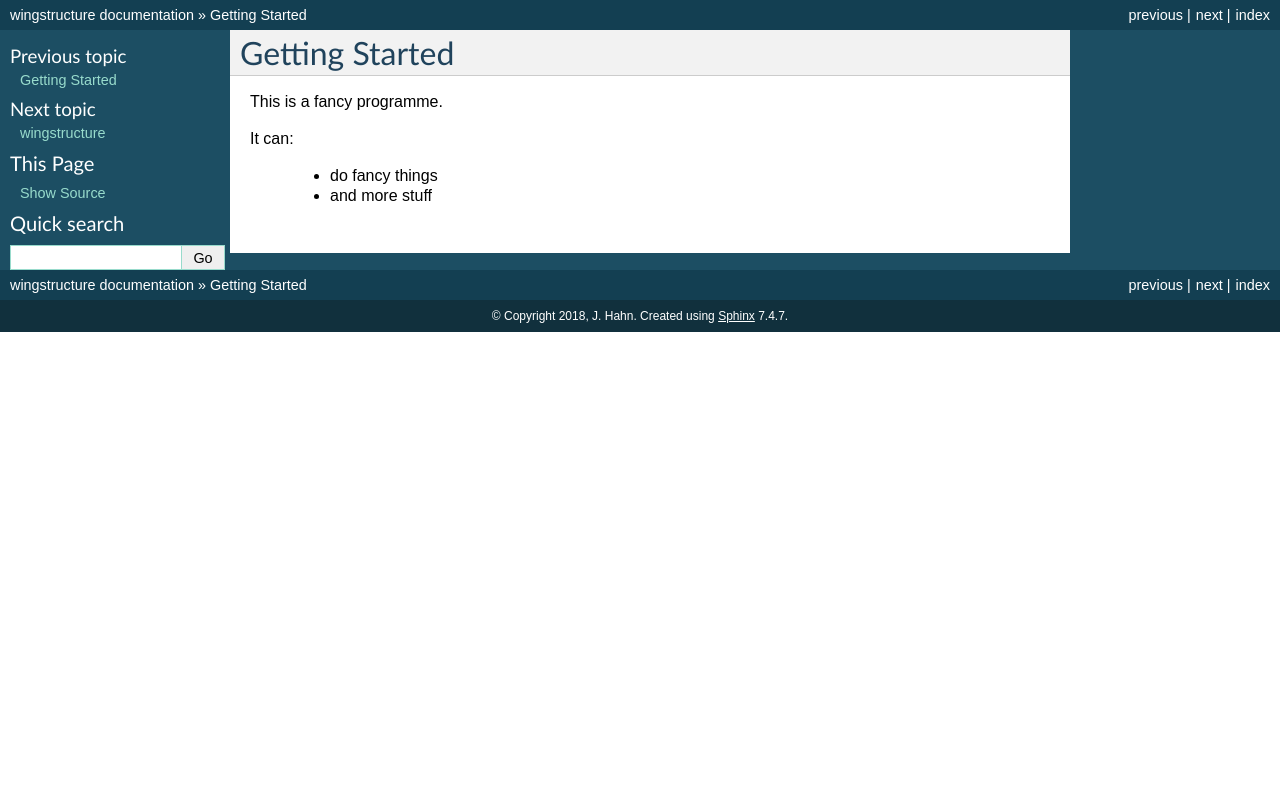
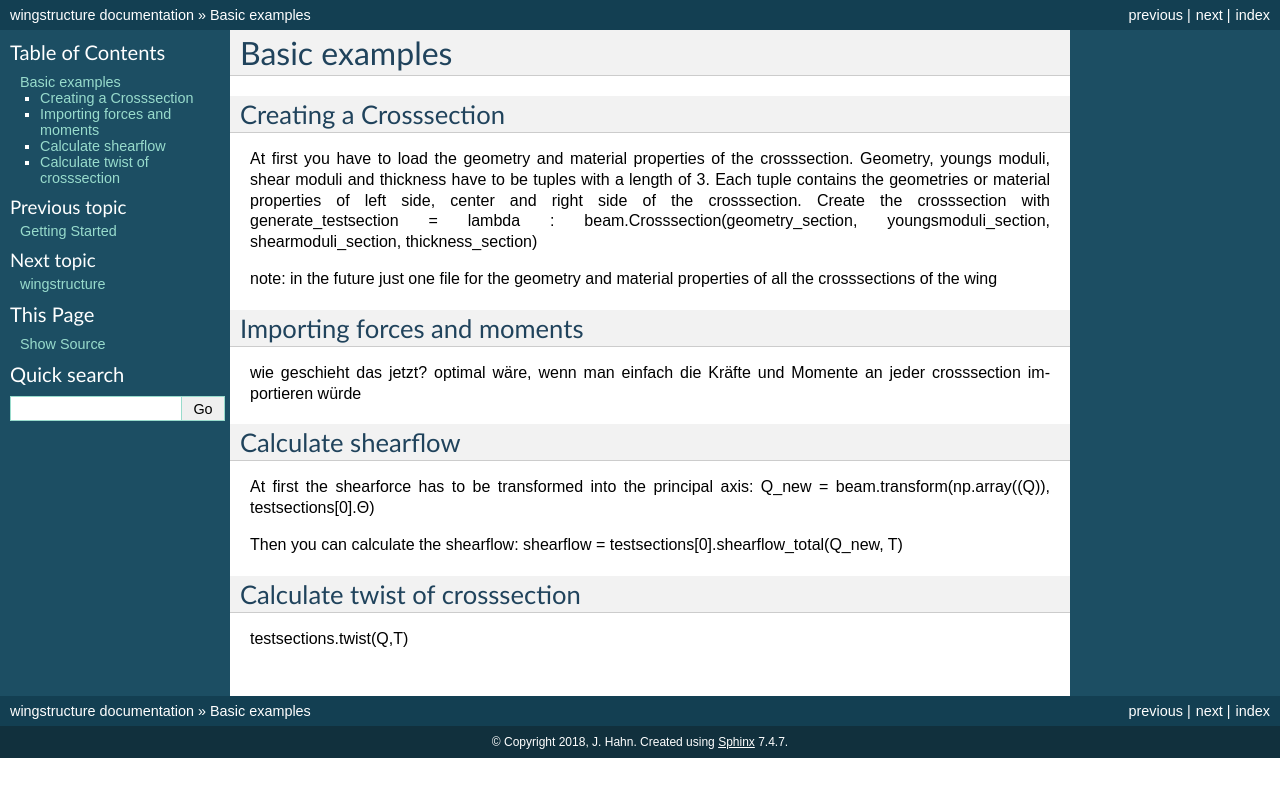
Before and after one commit to akafliegdarmstadt/wingstructure, a Sphinx documentation site: the page built from docs/usage/beam.rst, in a window 1280 px wide. Shown: the top 797 px of the page. Built offline with Sphinx 7.4.7, drawn with Linux system fonts in a browser that asks for light colours.

Commit message:
Update beam_doc, beammechanics and example_beammechanics

```diff
--- a/docs/usage/beam.rst
+++ b/docs/usage/beam.rst
@@ -1,11 +1,33 @@
-===============
-Getting Started
-===============
+Basic examples
+==============
 
-This is a fancy programme.
+Creating a Crosssection
+-----------------------
 
-It can:
+At first you have to load the geometry and material properties of the crosssection.
+Geometry, youngs moduli, shear moduli and thickness have to be tuples with a length of 3.
+Each tuple contains the geometries or material properties of left side, center and right side of the crosssection.
+Create the crosssection with
+generate_testsection = lambda : beam.Crosssection(geometry_section, youngsmoduli_section, shearmoduli_section, thickness_section)
 
- * do fancy things
+note: in the future just one file for the geometry and material properties of all the crosssections of the wing
 
- * and more stuff
+Importing forces and moments
+----------------------------
+
+wie geschieht das jetzt?
+optimal wäre, wenn man einfach die Kräfte und Momente an jeder crosssection importieren würde
+
+Calculate shearflow
+-------------------
+
+At first the shearforce has to be transformed into the principal axis:
+Q_new = beam.transform(np.array((Q)), testsections[0].Θ)
+
+Then you can calculate the shearflow:
+shearflow = testsections[0].shearflow_total(Q_new, T)
+
+Calculate twist of crosssection
+-------------------------------
+
+testsections.twist(Q,T)
```
Also changed, not shown: 2 other files.
